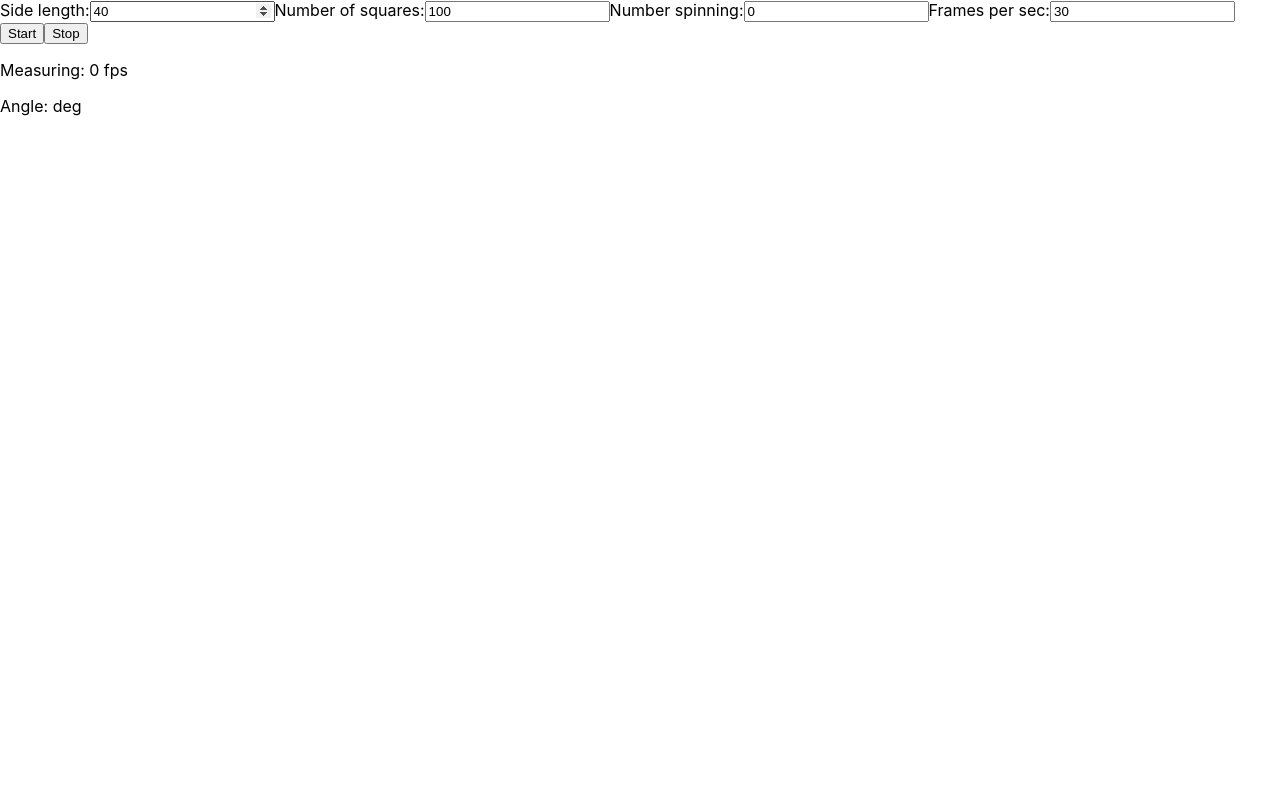
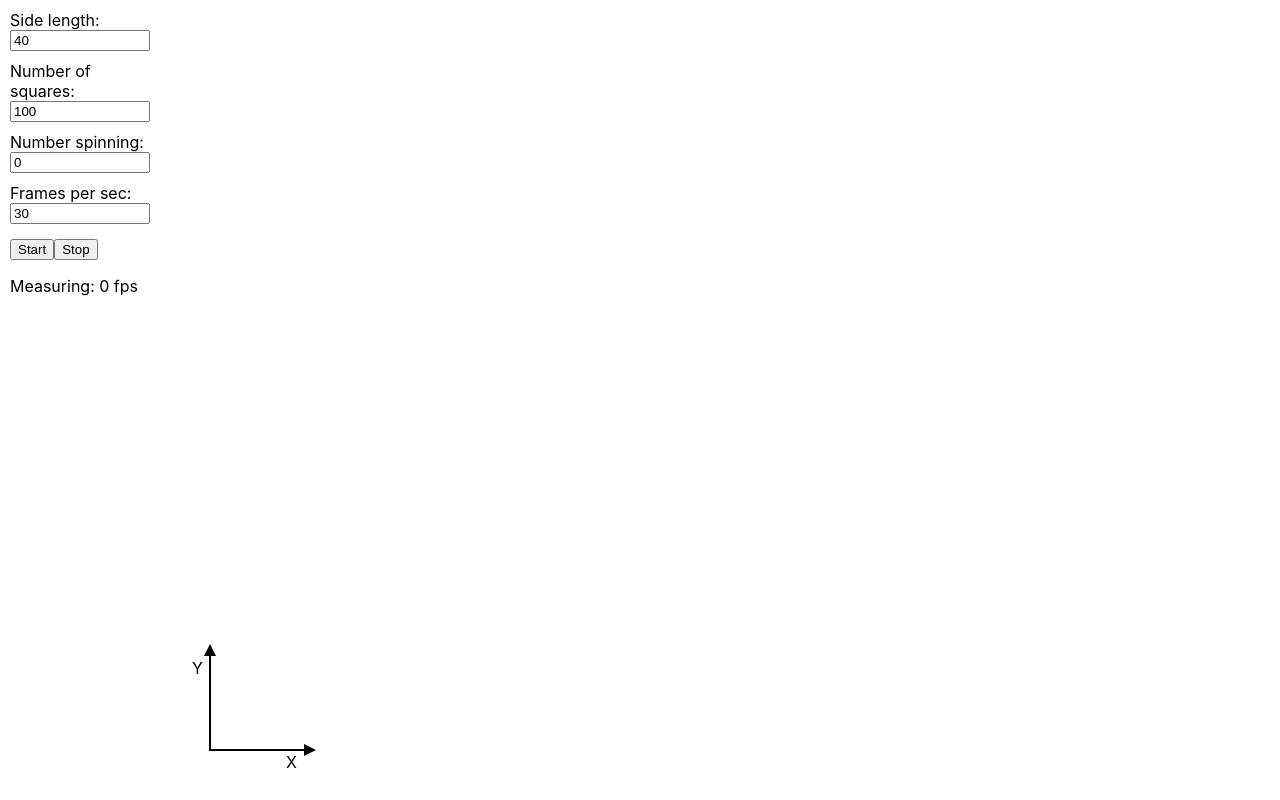
Before and after one commit to drWindstrom/squares-in-motion-react, a React (Create React App) app: page / in a window 1280 px wide. Built offline with nearby package versions, Linux system fonts and the light colour scheme.

Commit message:
Trying to get dragging squares to work

```diff
--- a/src/App.tsx
+++ b/src/App.tsx
@@ -2,6 +2,8 @@ import React, { useState } from "react";
 import "./sidebar-inputs";
 import SidebarInputs from "./sidebar-inputs";
 import { Square } from "./types/types";
+import './pan-zoom-svg';
+import PanZoomSvg from "./pan-zoom-svg";
 
 function App() {
   const [squares, setSquares] = useState<Square[]>([]);
@@ -11,14 +13,16 @@ function App() {
   }
 
   return (
-    <div>
+    <div id='squares-in-motion'>
       <SidebarInputs
         squares={squares}
         onSquaresChanged={handleSquaresChanged}
       ></SidebarInputs>
-      <p>Angle: {squares.length > 0 ? squares[0].rotation : undefined } deg</p>
 
-      {/* <pan-zoom-svg></pan-zoom-svg> */}
+      <PanZoomSvg
+        squares={squares}
+        onSquaresChanged={handleSquaresChanged}
+      ></PanZoomSvg>
     </div>
   );
 }
--- a/src/index.css
+++ b/src/index.css
@@ -8,3 +8,26 @@ body {
   -webkit-font-smoothing: antialiased;
   -moz-osx-font-smoothing: grayscale;
 }
+
+#squares-in-motion {
+  width: 100%;
+  height: 100vh;
+  display: flex;
+  flex-direction: row;
+}
+
+#sidebar-inputs {
+  width: 140px;
+  margin-left: 10px;
+  margin-right: 10px;
+  display: flex;
+  flex-direction: column;
+}
+
+label {
+  margin-top: 10px;
+}
+
+button {
+  margin-top: 15px;
+}
--- a/src/pan-zoom-svg.tsx
+++ b/src/pan-zoom-svg.tsx
@@ -5,43 +5,166 @@ import SquareSvg from './square-svg';
 
 type PanZoomSvgProps = {
   squares: Square[];
+  onSquaresChanged: (squares: Square[]) => void;
 }
 
-function PanZoomSvg({squares}: PanZoomSvgProps) {
-  const [viewBoxMinX, setViewBoxMinX] = useState(0);
-  const [viewBoxMinY, setViewBoxMinY] = useState(0);
+function PanZoomSvg({squares, onSquaresChanged}: PanZoomSvgProps) {
+  //const [viewBoxMinX, setViewBoxMinX] = useState(0);
+  //const [viewBoxMinY, setViewBoxMinY] = useState(0);
   const [viewportWidth, setViewportWidth] = useState(0);
   const [viewportHeight, setViewportHeight] = useState(0);
-  const [zoom, setZoom] = useState(0);
+  const [zoom, setZoom] = useState(1);
+  const [isSquareDrag, setIsSquareDrag] = useState(false);
+  const [finishingDrag, setFinishingDrag] = useState(false);
+  const [lastMousePosition, setLastMousePosition] = useState({ x: 0, y: 0 });
 
-  const svgEl = useRef(undefined);
+  const svgEl = useRef<SVGSVGElement>(undefined!);
 
   useEffect(() => {
-    setViewportSize();
-    setViewBoxMin();
+    // Get viewport size after initial render and update on resize of the window
+    updateSvgViewportSize();
+    window.addEventListener('resize', updateSvgViewportSize);
 
+    return () => window.removeEventListener('resize', updateSvgViewportSize);
   }, []);
 
-  function setViewportSize() {
+  useEffect(() => {
+    // Set event listener for mouseUp on windows to stop the dragging of squares
+    window.addEventListener('mouseup', handleWindowMouseUp);
+
+    return () => window.removeEventListener('mouseup', handleWindowMouseUp);
+  }, []);
+
+  function updateSvgViewportSize() {
     setViewportWidth(svgEl.current.clientWidth);
     setViewportHeight(svgEl.current.clientHeight);
   }
 
+  const VIEW_BOX_OFFSET = 50;
+  const viewBoxMinX = -VIEW_BOX_OFFSET;
+  const viewBoxMinY = -viewportHeight + VIEW_BOX_OFFSET;
+
+  const viewboxWidth = () => viewportWidth / zoom;
+  const viewboxHeight = () => viewportHeight / zoom;
+
+
+
+  function handleSquareMouseEnter(changed: Square) {
+    squares = squares.map((square) => {
+      if (square === changed) {
+        square = { ...square, isHighligted: true };
+      }
+      return square;
+    });
+    onSquaresChanged(squares);
   }
 
-  private setViewBoxMin() {
-    const offset = 50;
-    this.viewBoxMinX = -offset;
-    this.viewBoxMinY = -this.svg.clientHeight + offset;
+  function handleSquareMouseLeave(changed: Square) {
+    squares = squares.map((square) => {
+      if (square === changed) {
+        square = { ...square, isHighligted: false };
+      }
+      return square;
+    });
+    onSquaresChanged(squares);
   }
 
-  get viewboxWidth(): number {
-    return this.viewportWidth / this.zoom;
+  function handleSquareClick(e: React.MouseEvent<SVGRectElement, MouseEvent>, changed: Square) {
+    // Prevent the click event after dragging a square
+    if (finishingDrag) {
+      setFinishingDrag(false);
+      e.stopPropagation();
+      return;
+    }
+    // Regular click to select the square
+    e.stopPropagation();
+    squares = squares.map((square) => {
+      if (square === changed) {
+        square = { ...square, isSelected: !square.isSelected };
+      }
+      return square;
+    });
+    onSquaresChanged(squares);
   }
 
-  get viewboxHeight(): number {
-    return this.viewportHeight / this.zoom;
+  function handleSquareMouseDown(e: React.MouseEvent<SVGRectElement, MouseEvent>, changed: Square) {
+    const MAIN_BUTTON = 0;
+    if (changed.isSelected && e.button === MAIN_BUTTON) {
+      e.stopPropagation();
+      setIsSquareDrag(true);
+      setLastMousePosition(clientToSvgCoordinates(e));
+    }
   }
+
+  function clientToSvgCoordinates(e: React.MouseEvent<SVGSVGElement, MouseEvent>) {
+    const CTM = svgEl.current.getScreenCTM();
+    const mousePos = { x: 0, y: 0 };
+    if (CTM) {
+      mousePos.x = (e.clientX - CTM.e) / CTM.a;
+      mousePos.y = (e.clientY - CTM.f) / CTM.d;
+    }
+    return mousePos;
+  }
+
+  function handleSvgClick(e: MouseEvent) {
+    const MAIN_BUTTON = 0;
+    if (e.button === MAIN_BUTTON) {
+      // Deselect all squares
+      squares = squares.map((square) => {
+        return { ...square, isSelected: false };
+      });
+      onSquaresChanged(squares);
+    }
+  }
+
+  function handleSvgMouseMove(e: React.MouseEvent<SVGSVGElement, MouseEvent>) {
+    e.preventDefault();
+    e.stopPropagation();
+    // Throttle
+    // if(Date.now() - this.lastUpdate < 1000/30) {
+    //   return;
+    // }
+    // this.lastUpdate = Date.now();
+    // Dragging a square
+    if (isSquareDrag) {
+      const mousePosition = clientToSvgCoordinates(e);
+      const deltaX = mousePosition.x - lastMousePosition.x;
+      const deltaY = mousePosition.y - lastMousePosition.y;
+      // Move slected squares to the next position
+      squares = squares.map((square) => {
+        if (square.isSelected) {
+          square = {
+            ...square,
+            x: square.x + deltaX,
+            y: square.y + deltaY,
+          };
+        }
+        return square;
+      });
+      onSquaresChanged(squares);
+      // Save last mouse position
+      setLastMousePosition(mousePosition);
+    }
+  }
+
+  function handleWindowMouseUp() {
+    if (isSquareDrag) {
+      setIsSquareDrag(false);
+      setFinishingDrag(true);
+    }
+  }
+
+
+  const squareItems = squares.map((square) =>
+    <SquareSvg
+      square={square}
+      onMouseEnter={() => handleSquareMouseEnter(square)}
+      onMouseLeave={() => handleSquareMouseLeave(square)}
+      onClick={(e) => handleSquareClick(e, square)}
+      onMouseDown={(e) => handleSquareMouseDown(e, square)}
+      key={square.id}
+    ></SquareSvg>
+  );
 
   return (
     <svg
@@ -49,25 +172,14 @@ function PanZoomSvg({squares}: PanZoomSvgProps) {
       version="1.1"
       width="100%"
       height="100%"
-      viewBox="${this.viewBoxMinX} ${this.viewBoxMinY}
-               ${this.viewboxWidth} ${this.viewboxHeight}"
+      viewBox={`${viewBoxMinX} ${viewBoxMinY} ${viewboxWidth()} ${viewboxHeight()}`}
       xmlns="http://www.w3.org/2000/svg"
+      onMouseMove={handleSvgMouseMove}
     >
-
-
-
-        <OriginSvg origin={{ x: 0, y: 0 }} size={100} strokeWidth={2}></OriginSvg>
-        ${squares.map((square) =>
-          squareTemplate(
-            square,
-            () => this.squareHandlers.mouseEnter(square),
-            () => this.squareHandlers.mouseLeave(square),
-            (e) => this.squareHandlers.click(e, square),
-            (e) => this.squareHandlers.mouseDown(e, square)
-          )
-        )}
-      </svg>
-    );
+      <OriginSvg origin={{ x: 0, y: 0 }} size={100} strokeWidth={2}></OriginSvg>
+      {squareItems}
+    </svg>
+  );
 }
 
 export default PanZoomSvg;
--- a/src/sidebar-inputs.tsx
+++ b/src/sidebar-inputs.tsx
@@ -36,9 +36,7 @@ function SidebarInputs({ squares, onSquaresChanged }: SidebarInputsProps) {
     }
   }
 
-  function distance(factor: number = 1.75) {
-    return sideLength * factor;
-  }
+  const distance = (factor: number = 1.75) => sideLength * factor;
 
   function createSquares() {
     const squaresPerRow = Math.round(Math.sqrt(squaresNumber));
@@ -49,6 +47,7 @@ function SidebarInputs({ squares, onSquaresChanged }: SidebarInputsProps) {
       const x = distance() * colum;
       const y = distance() * row;
       const square: Square = {
+        id: n.toString(),
         x,
         y,
         sideLength,
@@ -71,6 +70,7 @@ function SidebarInputs({ squares, onSquaresChanged }: SidebarInputsProps) {
     const diff = t - lastT;
     setMeasuredFps(Math.round(1000 / diff));
     lastT = t;
+
   }
 
   function spinSquares() {
@@ -84,14 +84,13 @@ function SidebarInputs({ squares, onSquaresChanged }: SidebarInputsProps) {
   }
 
   return (
-    <div id="input-parameters">
+    <div id="sidebar-inputs">
       <label htmlFor="side-length">Side length:</label>
       <input
         type="number"
         id="side-length"
         name="side-length"
         defaultValue={sideLength}
-        //value={sideLength}
         onChange={(e) => setSideLength(Number(e.target.value))}
       />
       <label htmlFor="num-squares">Number of squares:</label>
--- a/src/square-svg.tsx
+++ b/src/square-svg.tsx
@@ -4,9 +4,19 @@ import { Square } from "./types/types";
 
 type SquareProps = {
   square: Square;
+  onMouseEnter: (e: React.MouseEvent<SVGRectElement, MouseEvent>) => void;
+  onMouseLeave: (e: React.MouseEvent<SVGRectElement, MouseEvent>) => void;
+  onClick: (e: React.MouseEvent<SVGRectElement, MouseEvent>) => void;
+  onMouseDown: (e: React.MouseEvent<SVGRectElement, MouseEvent>) => void;
 };
 
-function SquareSvg({ square }: SquareProps) {
+function SquareSvg({
+  square,
+  onMouseEnter,
+  onMouseLeave,
+  onClick,
+  onMouseDown,
+}: SquareProps) {
   // Default style
   let strokeColor = "black";
   let strokeWidth = "0";
@@ -40,6 +50,10 @@ function SquareSvg({ square }: SquareProps) {
       strokeWidth={strokeWidth}
       cursor={cursorStyle}
       transform={`translate(${center.x} ${center.y}) rotate(${square.rotation})`}
+      onMouseEnter={onMouseEnter}
+      onMouseLeave={onMouseLeave}
+      onClick={onClick}
+      onMouseDown={onMouseDown}
     ></rect>
   );
 }
--- a/src/types/square-type.ts
+++ b/src/types/square-type.ts
@@ -1,4 +1,5 @@
 export type Square =  {
+  id: string;
   x: number;
   y: number;
   sideLength: number;
```
